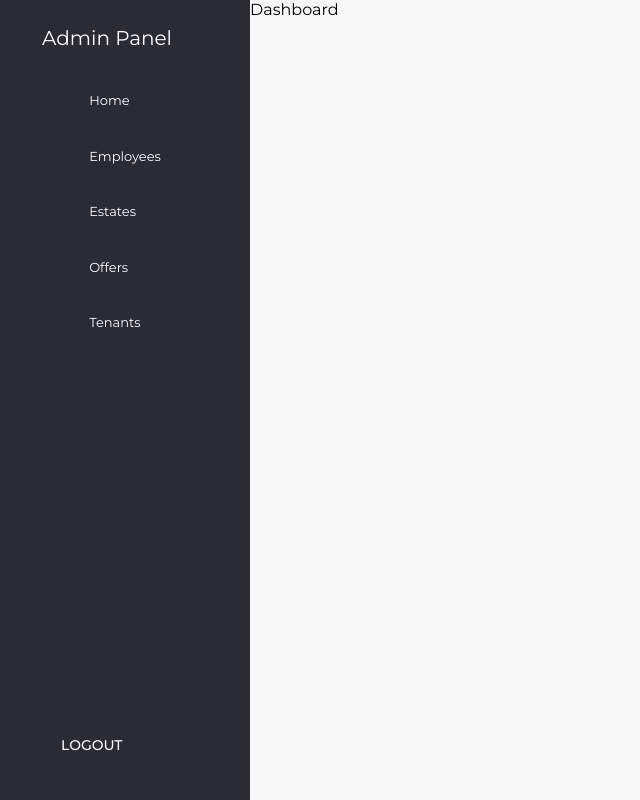
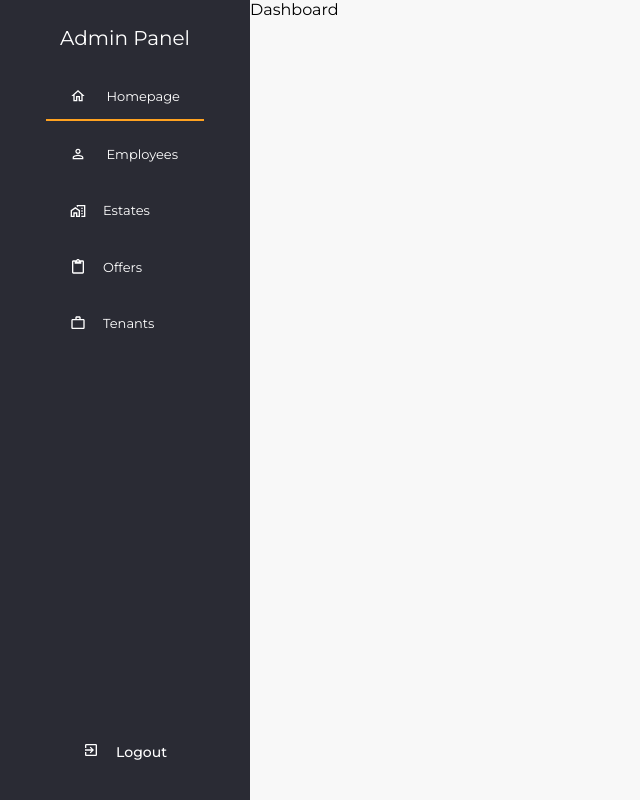
Before and after one commit to KamilaMatysiak/react-estate-agency, a React (Create React App) app in the folder client/: page /admin in a window 1280 px wide. Shown: the whole page, without its empty margins (0-640 px from the left). Built offline with nearby package versions, Linux system fonts and the light colour scheme; sample sign-in values are in the browser's storage.

Commit message:
Added icons and underline when page is active

```diff
--- a/client/src/components/adminPanel/Sidebar.css
+++ b/client/src/components/adminPanel/Sidebar.css
@@ -1,7 +1,5 @@
 .admin-panel {
-    width: 166px;
-    height: 24px;
-    margin: 26px 15px;
+    margin: 26px auto;
     color: white;
 }
 
@@ -14,10 +12,14 @@
 }
 
 .button {
-    width: 160px;
-    height: 35px;
-    padding: 8px 16px;
     color: white;
     margin-top: auto;
     margin-bottom: 30px;
 }
+
+.icon{
+    vertical-align: middle;
+    font-size: 16px !important;
+    padding-bottom: 3px;
+    margin-right: 17px;
+}
--- a/client/src/components/adminPanel/Sidebar.jsx
+++ b/client/src/components/adminPanel/Sidebar.jsx
@@ -5,6 +5,12 @@ import { NavLink, useNavigate, useLocation } from 'react-router-dom'
 import { useDispatch } from 'react-redux'
 import decode from 'jwt-decode'
 import './Sidebar.css'
+import HomeOutlinedIcon from '@mui/icons-material/HomeOutlined';
+import PersonOutlineOutlinedIcon from '@mui/icons-material/PersonOutlineOutlined';
+import HomeWorkOutlinedIcon from '@mui/icons-material/HomeWorkOutlined';
+import ContentPasteOutlinedIcon from '@mui/icons-material/ContentPasteOutlined';
+import WorkOutlineOutlinedIcon from '@mui/icons-material/WorkOutlineOutlined';
+import ExitToAppOutlinedIcon from '@mui/icons-material/ExitToAppOutlined';
 
 
 const Sidebar = () => {
@@ -41,15 +47,15 @@ const Sidebar = () => {
         </div>
         <Typography variant="sm">
           <div className="menu-list">
-            <NavLink style={{ color: "#fff", textDecoration: 'none', padding: '16px 24px' }} to="/admin/">Home</NavLink>
-            <NavLink style={{ color: "#fff", textDecoration: 'none', padding: '16px 24px' }} to="/admin/employees">Employees</NavLink>
-            <NavLink style={{ color: "#fff", textDecoration: 'none', padding: '16px 24px' }} to="/admin/estates">Estates</NavLink>
-            <NavLink style={{ color: "#fff", textDecoration: 'none', padding: '16px 24px' }} to="/admin/offers">Offers</NavLink>
-            <NavLink style={{ color: "#fff", textDecoration: 'none', padding: '16px 24px' }} to="/admin/tenants">Tenants</NavLink>
+            <NavLink style={({ isActive }) => ({ color: "#fff", textDecoration: 'none', padding: '12px 24px', borderBottom: (location.pathname === '/admin' || isActive) ? '2px solid #FFA220' : 'none' })} to="/admin/dashboard"><HomeOutlinedIcon className="icon" /> Homepage</NavLink>
+            <NavLink style={({ isActive }) => ({ color: "#fff", textDecoration: 'none', padding: '12px 24px', borderBottom: isActive ? '2px solid #FFA220' : 'none' })} to="/admin/employees"><PersonOutlineOutlinedIcon className="icon" /> Employees</NavLink>
+            <NavLink style={({ isActive }) => ({ color: "#fff", textDecoration: 'none', padding: '12px 24px', borderBottom: isActive ? '2px solid #FFA220' : 'none' })} to="/admin/estates"><HomeWorkOutlinedIcon className="icon" />Estates</NavLink>
+            <NavLink style={({ isActive }) => ({ color: "#fff", textDecoration: 'none', padding: '12px 24px', borderBottom: isActive ? '2px solid #FFA220' : 'none' })} to="/admin/offers"><ContentPasteOutlinedIcon className="icon" />Offers</NavLink>
+            <NavLink style={({ isActive }) => ({ color: "#fff", textDecoration: 'none', padding: '12px 24px', borderBottom: isActive ? '2px solid #FFA220' : 'none' })} to="/admin/tenants"><WorkOutlineOutlinedIcon className="icon" />Tenants</NavLink>
           </div>
         </Typography>
         <div className="button">
-          <Button variant="text.white" onClick={() => { logout() }}>Logout</Button>
+          <Button variant="sm" style={{ textTransform: 'none' }} onClick={() => { logout() }}><ExitToAppOutlinedIcon className="icon" />Logout</Button>
         </div>
       </Box>
     </ThemeProvider>
```
